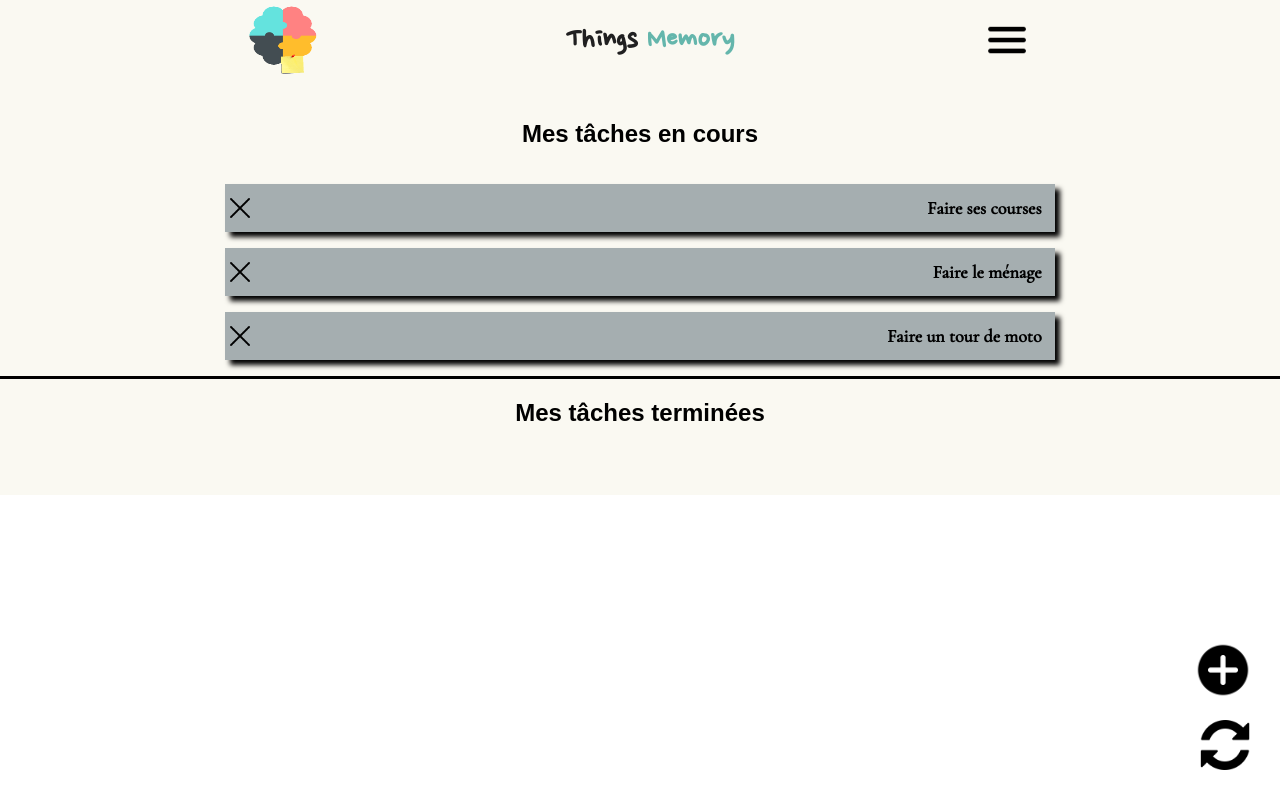
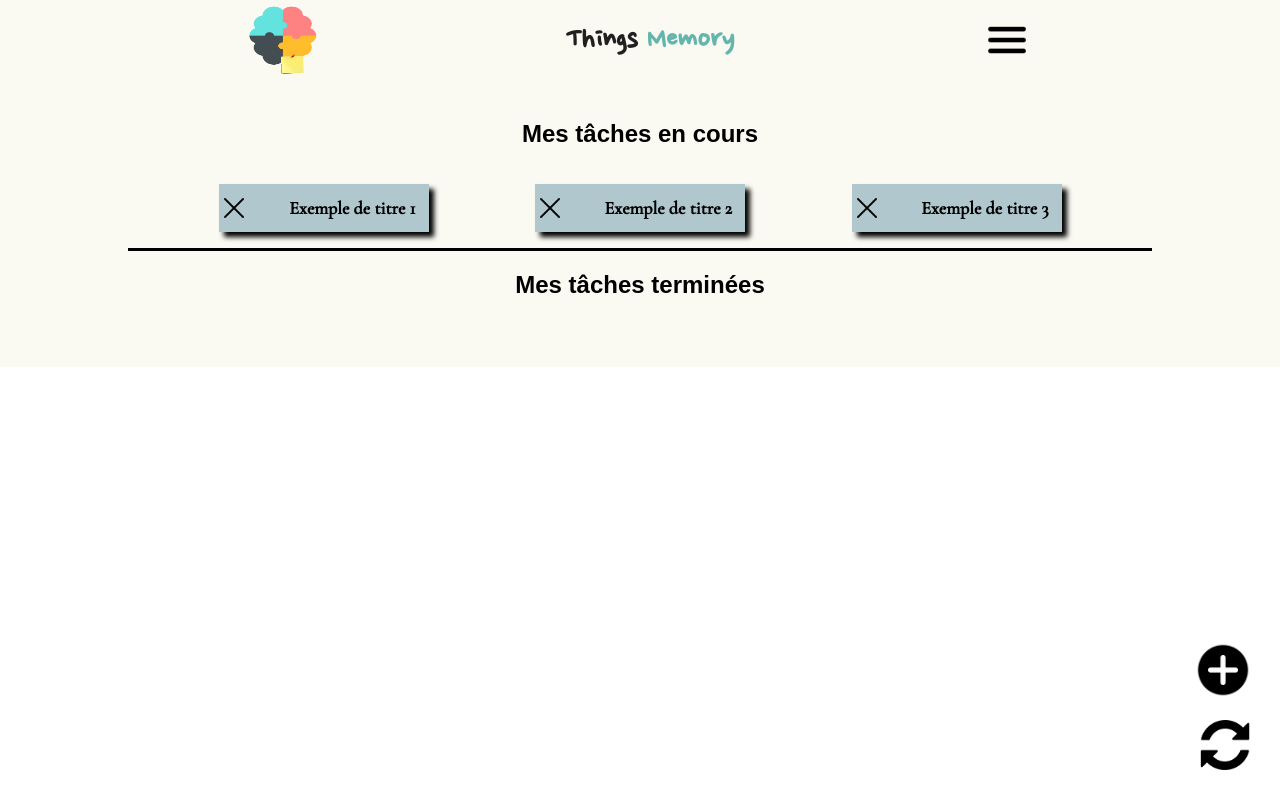
Before and after one commit to JimmyVogtGit/memory-things-todo-list, a React (Vite) app in the folder frontend/: page / in a window 1280 px wide. Built offline with nearby package versions, Linux system fonts and the light colour scheme; a web font is replaced by a local one.

Commit message:
add media queries

```diff
--- a/frontend/src/App.css
+++ b/frontend/src/App.css
@@ -13,4 +13,7 @@
     padding-top: 100px;
     height: auto;
     background-color: var(--main-bg-color);
+    display: flex;
+    flex-direction: column;
+    align-items: center;
 }
--- a/frontend/src/assets/css/Form.css
+++ b/frontend/src/assets/css/Form.css
@@ -60,3 +60,15 @@
     bottom: 100px;
     right: 20px;
 }
+
+@media screen and (min-width: 780px) {
+    .form-container {
+        width: 60vw;
+        height: 60vh;
+    }
+    .back-img-form {
+        height: 50px;
+        bottom: 100px;
+        right: 100px;
+    }
+}
--- a/frontend/src/assets/css/MyEndTask.css
+++ b/frontend/src/assets/css/MyEndTask.css
@@ -30,3 +30,10 @@
     height: 20px;
     width: 20px;
 }
+
+@media screen and (min-width: 780px) {
+    .myendtask-container {
+        display: flex;
+        flex-flow: row wrap;
+    }
+}
--- a/frontend/src/assets/css/MyTask.css
+++ b/frontend/src/assets/css/MyTask.css
@@ -10,7 +10,7 @@
 .mytask-container {
     margin-top: 1rem;
     display: flex;
-    flex-direction: column;
+    flex-direction: column-reverse;
     justify-content: space-evenly;
     align-items: center;
     gap: 1rem;
@@ -25,3 +25,9 @@ a {
     list-style-type: none;
     padding: 0.5rem;
 }
+
+@media screen and (min-width: 780px) {
+    .mytask-container {
+        flex-flow: row wrap;
+    }
+}
--- a/frontend/src/assets/css/Navbar.css
+++ b/frontend/src/assets/css/Navbar.css
@@ -99,3 +99,14 @@
     background-color: var(--card-bg);
     opacity: 0.8;
 }
+
+@media screen and (min-width: 780px) {
+    .menu-container {
+        height: 300px;
+        width: 400px;
+        justify-content: space-around;
+    }
+    .link>a {
+        font-size: 2.5rem;
+    }
+}
--- a/frontend/src/assets/css/Pomodoro.css
+++ b/frontend/src/assets/css/Pomodoro.css
@@ -92,3 +92,13 @@
     height: 20px;
     width: 20px;
 }
+
+@media screen and (min-width: 780px) {
+    .pomodoro-container {
+        width: 60vw;
+        border-radius: 100px;
+        background: linear-gradient(#c77878, #b94b38);
+        color: var(--main-bg-color);
+        gap: 1rem;
+    }
+}
--- a/frontend/src/assets/css/Task.css
+++ b/frontend/src/assets/css/Task.css
@@ -9,7 +9,7 @@
 
 .task-container {
     box-shadow: 5px 5px 5px black;
-    width: 80%;
+    width: 80vw;
     padding: 5px;
     display: flex;
     justify-content: space-between;
@@ -33,3 +33,15 @@ a {
     font-size: large;
     font-weight: bold;
 }
+
+@media screen and (min-width: 780px) {
+    .task-container {
+        box-shadow: 5px 5px 5px black;
+        width: 200px;
+        padding: 5px;
+        display: flex;
+        justify-content: space-between;
+        align-items: center;
+        background-color: var(--card-bg);
+    }
+}
--- a/frontend/src/assets/css/TaskDescribe.css
+++ b/frontend/src/assets/css/TaskDescribe.css
@@ -41,3 +41,10 @@ p {
     height: 20px;
     width: 20px;
 }
+
+@media screen and (min-width: 780px) {
+    .taskdescribe-container {
+        height: 40vw;
+        width: 40vw;
+    }
+}
--- a/frontend/src/components/MyTask.jsx
+++ b/frontend/src/components/MyTask.jsx
@@ -4,7 +4,7 @@ import { GlobalContext } from '../context/GlobalContext';
 import Task from './Task';
 
 function MyTask() {
-  const colorStyle = ['#A5AEB0', '#c77878', '#D69941', '#64B6AC'];
+  const colorStyle = ['#B0C8CD', '#c77878', '#D69941', '#64B6AC'];
   const stateTask = useContext(GlobalContext);
   const [originTask, setOriginTask] = stateTask.task;
   const functionDeleteTask = stateTask.functionDeleteTask;
--- a/frontend/src/context/GlobalContext.jsx
+++ b/frontend/src/context/GlobalContext.jsx
@@ -10,18 +10,18 @@ function GlobalContextProvider({ children }) {
   const [originTask, setOriginTask] = useState([
     {
       id: uuidv4(),
-      title: 'Faire ses courses',
-      description: 'Allez au magasin pour faire les courses',
+      title: 'Exemple de titre 1',
+      description: 'Exemple de description 1 avec du texte',
     },
     {
       id: uuidv4(),
-      title: 'Faire le ménage',
-      description: 'Ne pas oublier de jeter les poubelles',
+      title: 'Exemple de titre 2',
+      description: 'Exemple de description 2 avec du texte',
     },
     {
       id: uuidv4(),
-      title: 'Faire un tour de moto',
-      description: 'Ballade de quelques kilometres avec les copains.',
+      title: 'Exemple de titre 3',
+      description: 'Exemple de description 3 avec du texte',
     },
   ]);
 
```
